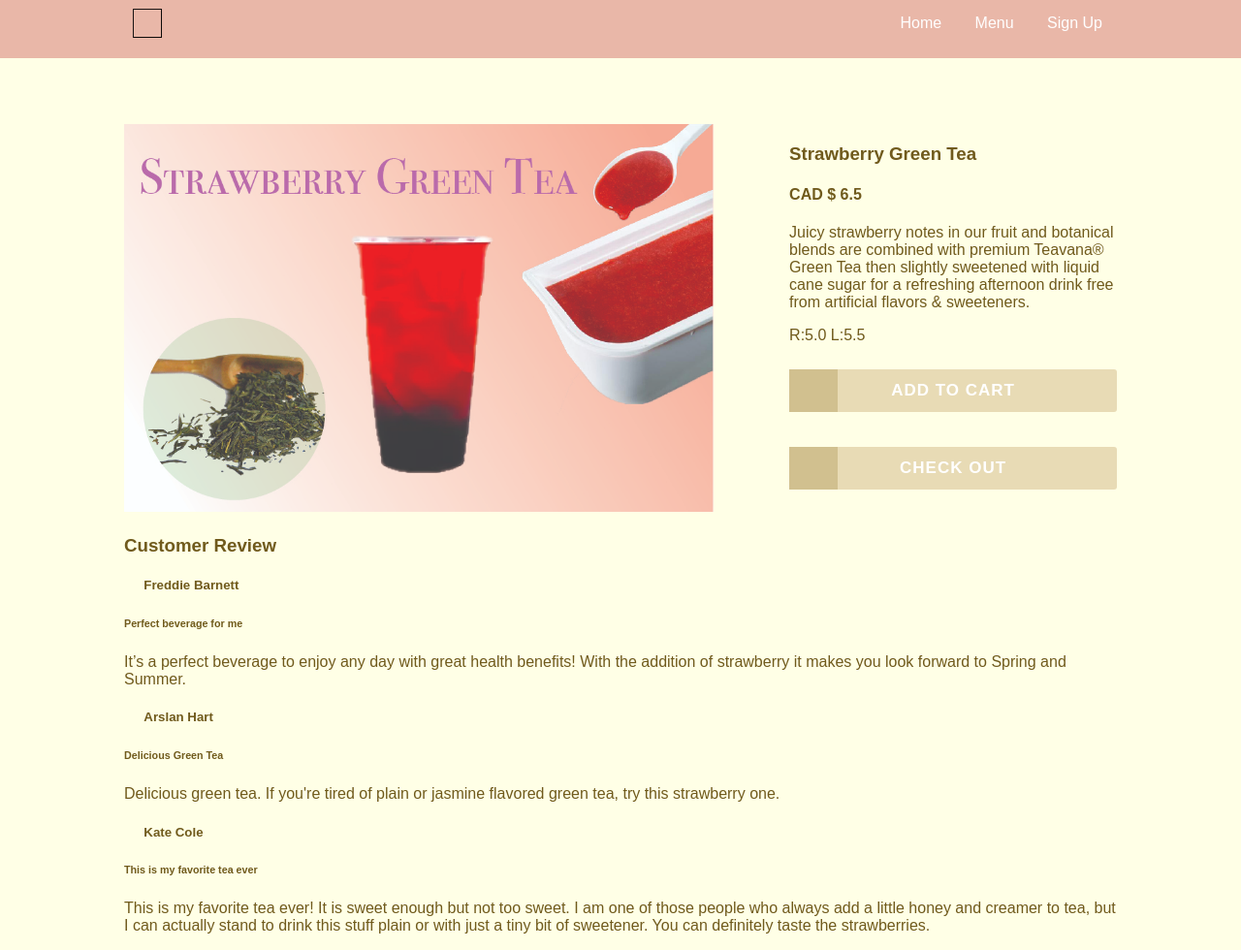
After one commit to dshafqat/IAT352-PA, a PHP site: page /product-info.php in a window 1280 px wide. The commit adds this page. Shown: the whole page at 97% size. Run offline with PHP 8.4, Linux system fonts and the light colour scheme.

Commit message:
added product-info page

```diff
--- a/css/main.css
+++ b/css/main.css
@@ -27,7 +27,7 @@ button{
 }
 header nav{
     padding:0 10%;
-    background-color: rgba(201, 76, 76, 0.3);
+    background-color: rgba(201, 76, 76,0.4);
 }
 header,a, li{
     color:white;
--- a/index.php
+++ b/index.php
@@ -28,14 +28,13 @@ require 'config.php';
 	<header>
 		<nav>
 			<div class="logo">
-				<img src="img/bubbleorzo logo.png" alt="Brand design / Logo">
+				<img src="img/logo.png" alt="Brand design / Logo">
 			</div>
 
 			<div class="menu">
 				<ul>
 					<li><a href="index.php">Home</a></li>
 					<li><a href="index.php">Menu</a></li>
-					<li><a href="sign-in.php">Sign In</a></li>
 					<li><a href="sign-up.php">Sign Up</a></li>
 				</ul>
 			</div>
@@ -143,7 +142,7 @@ require 'config.php';
 										Tea : <?= $row['tea']; ?><br>
 										Add_ons : <?= $row['add_on']; ?><br>
 									</p>
-									<a href="#" class="btn cart">Add to Cart</a>
+									<a href="product-info.php" class="btn cart"> View</a>
 								</div>
 							</div>
 						</div>
--- a/memberInfo.txt
+++ b/memberInfo.txt
@@ -1 +1,3 @@
 Name:Max, Email:Max@max.com, Password:aaa, Choice:BubbleTea
+Name:Jon, Email:Jon@Jon.com, Password:ttt, Choice:BubbleTea
+Name:bob, Email:bob@gmail.cm, Password:pass, Choice:BubbleTea
--- /dev/null
+++ b/product-info.php
@@ -0,0 +1,111 @@
+<!DOCTYPE html>
+
+<html lang="en">
+
+<head>
+	<meta charset="utf-8">
+
+	<title>Sign Up</title>
+
+
+	<link rel="stylesheet" href="css/main.css">
+	<link rel="stylesheet" href="css/normalize.css">
+	<link rel="stylesheet" href="css/layout.css">
+
+</head>
+
+	<header>
+		<nav>
+			<div class="logo">
+				<img src="img/logo.png" alt="Brand design / Logo">
+			</div>
+
+			<div class="menu">
+				<ul>
+					<li><a href="index.php">Home</a></li>
+					<li><a href="index.php">Menu</a></li>
+					<li><a href="sign-up.php">Sign Up</a></li>
+				</ul>
+			</div>
+		</nav>
+	</header>
+
+
+
+	<!-- The body sections except Top Navigation bar & the Footer -->
+	<section class="body_Style">
+		<section class="main_container">
+			<div class="main_store_box">
+				<img class="image_sample_product_styling" src="img/product2.jpg" alt="Product2 Image">
+			</div>
+
+			<div class="main_store_box">
+				<h3 class="style_text">Strawberry Green Tea</h3>
+				<h4>CAD $ 6.5</h4>
+				<p>Juicy strawberry notes in our fruit and botanical blends are combined with premium Teavana® Green Tea then slightly sweetened with liquid cane sugar for a refreshing afternoon drink free from artificial flavors & sweeteners.</p>
+				<p>R:5.0 L:5.5</p>
+				<a href="product-info.html"><p><button class="btn btn-3 btn-3a icon-cart">Add to Cart</button></p></a>
+				<a href="product-info.html"><p><button class="btn btn-3 btn-3a icon-checkout">Check Out</button></p></a>
+			</div>
+		</section>
+
+		<section class="review_container"> <!-- Other Customer Reviews -->
+			<section class="review_box">
+				<h3 class="style_text">Customer Review</h3>
+				<section>
+					<h5 class="customer_name">Freddie Barnett</h5>
+				</section>
+
+				<section>  <!-- Star Rating Section -->
+					<span class="fa fa-star checked"></span>
+					<span class="fa fa-star checked"></span>
+					<span class="fa fa-star checked"></span>
+					<span class="fa fa-star checked"></span>
+					<span class="fa fa-star checked"></span>
+				</section>
+
+				<h6>Perfect beverage for me</h6>
+				<p>It’s a perfect beverage to enjoy any day with great health benefits! With the addition of strawberry it makes you look forward to Spring and Summer.</p>
+			</section>
+
+			<section class="review_box">
+				<section>
+					</i><h5 class="customer_name">Arslan Hart</h5>
+				</section>
+
+				<section>  <!-- Star Rating Section -->
+					<span class="fa fa-star checked"></span>
+					<span class="fa fa-star checked"></span>
+					<span class="fa fa-star checked"></span>
+					<span class="fa fa-star checked"></span>
+					<span class="fa fa-star checked"></span>
+				</section>
+
+				<h6>Delicious Green Tea</h6>
+				<p>Delicious green tea. If you're tired of plain or jasmine flavored green tea, try this strawberry one.</p>
+			</section>
+
+			<section class="review_box">
+				<section>
+					</i><h5 class="customer_name">Kate Cole</h5>
+				</section>
+
+				<section>  <!-- Star Rating Section -->
+					<span class="fa fa-star checked"></span>
+					<span class="fa fa-star checked"></span>
+					<span class="fa fa-star checked"></span>
+					<span class="fa fa-star checked"></span>
+					<span class="fa fa-star"></span>
+				</section>
+
+				<h6>This is my favorite tea ever</h6>
+				<p>This is my favorite tea ever! It is sweet enough but not too sweet. I am one of those people who always add a little honey and creamer to tea, but I can actually stand to drink this stuff plain or with just a tiny bit of sweetener. You can definitely taste the strawberries.</p>
+			</section>
+		</section> <!-- End of the Other customer review -->
+
+	</section> <!-- End of The body sections -->
+
+
+</body>
+
+</html>
--- a/sign-up.php
+++ b/sign-up.php
@@ -17,17 +17,13 @@
 	<header>
 		<nav>
 			<div class="logo">
-				<img src="img/bubbleorzo logo.png" alt="Brand design / Logo">
+				<img src="img/logo.png" alt="Brand design / Logo">
 			</div>
 
 			<div class="menu">
 				<ul>
 					<li><a href="index.php">Home</a></li>
 					<li><a href="index.php">Menu</a></li>
-					<!-- <li><a href="storeInfo.html">StoreInfo</a></li> -->
-					<!-- <li><a href="aboutUs.html">About US</a></li> -->
-					<!-- <li><a href="contact.html">Contact US</a></li> -->
-					<li><a href="sign-in.php">Sign In</a></li>
 					<li><a href="sign-up.php">Sign Up</a></li>
 				</ul>
 			</div>
```
Also changed, not shown: other parts of css/main.css (+46 -17 lines), bubbletea.sql (added, +85 -0 lines), welcome.php (+6 -1 lines), img/logo.png (added), img/product2.jpg (added), sign-in.php (deleted).
